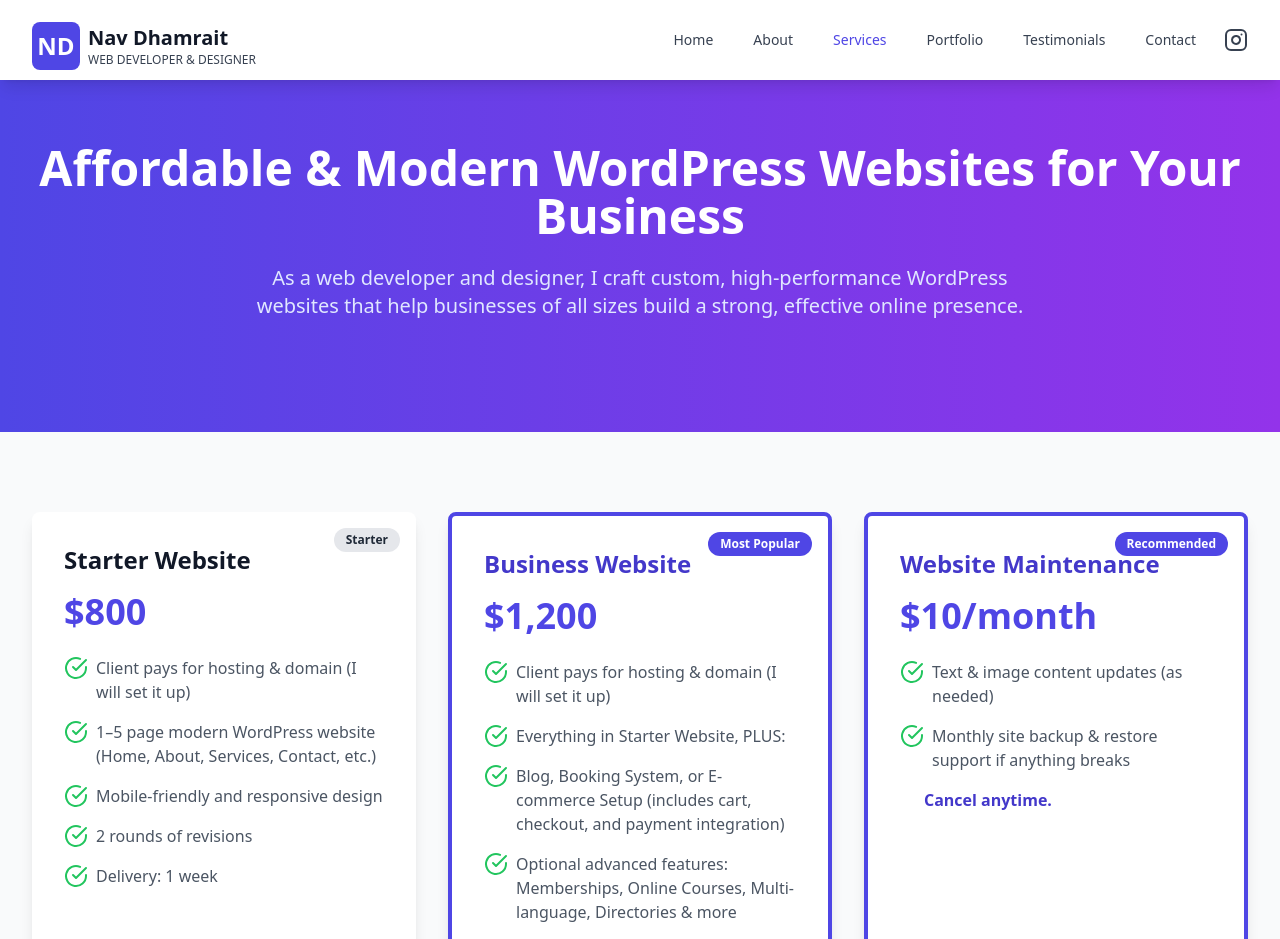
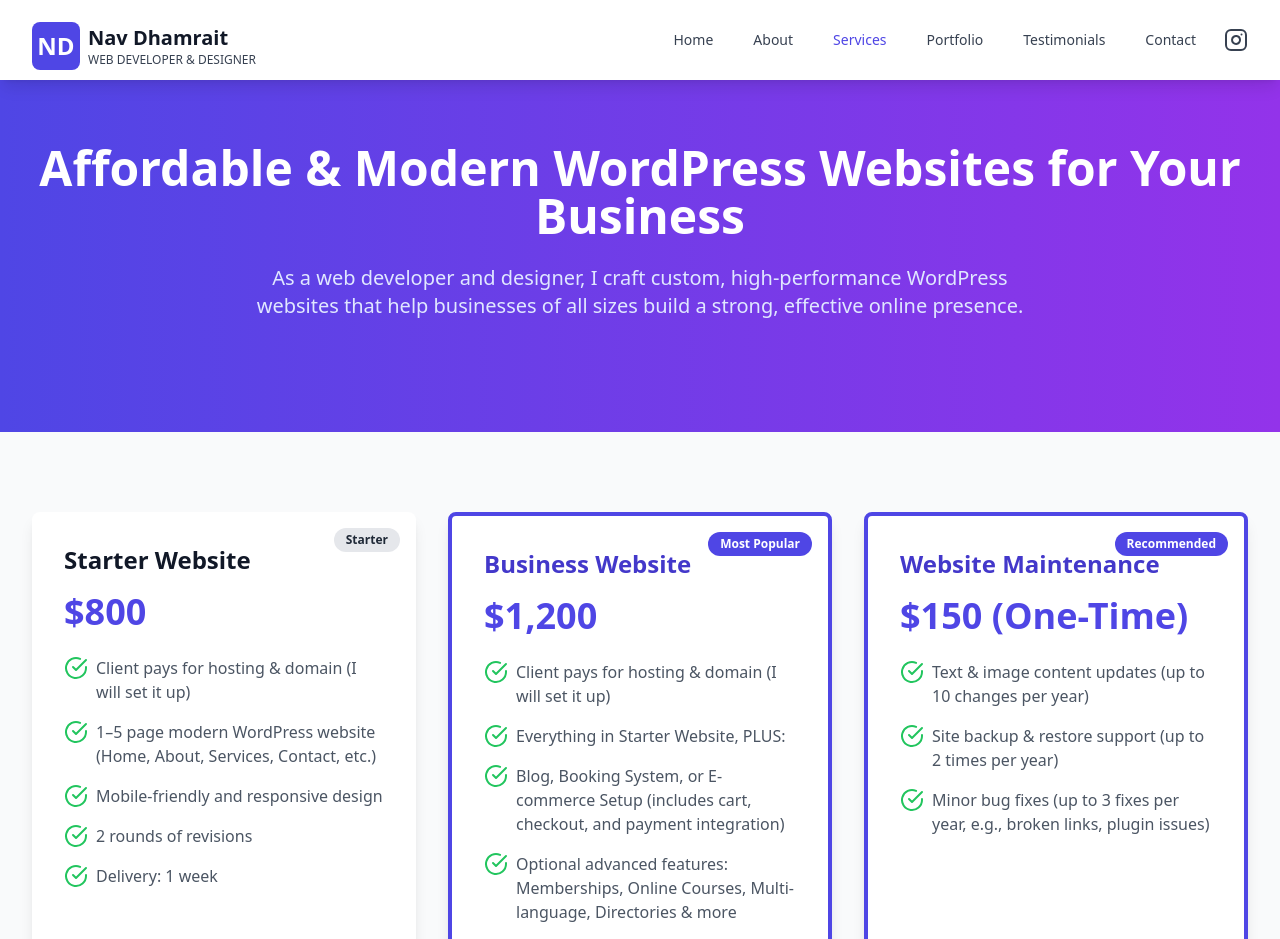
Before and after one commit to nav-commits/WebsiteBusiness, a React (Vite) app: page /services in a window 1280 px wide. Shown: the top 939 px of the page. Built offline with nearby package versions, Linux system fonts and the light colour scheme.

Commit message:
fixed package

```diff
--- a/src/pages/Services.tsx
+++ b/src/pages/Services.tsx
@@ -29,10 +29,11 @@ const Services = () => {
     },
     {
       title: "Website Maintenance",
-      price: "$10/month",
+      price: "$150 (One-Time)",
       features: [
-        "Text & image content updates (as needed)",
-        "Monthly site backup & restore support if anything breaks",
+        "Text & image content updates (up to 10 changes per year)",
+        "Site backup & restore support (up to 2 times per year)",
+        "Minor bug fixes (up to 3 fixes per year, e.g., broken links, plugin issues)",
       ],
     },
     {
@@ -126,16 +127,10 @@ const Services = () => {
                         </li>
                       ))}
                     </ul>
-                    {pkg.title === "Website Maintenance" && (
-                      <p className="text-md text-gray-500 font-bold mt-4 pl-6 text-indigo-700">
-                        Cancel anytime.
-                      </p>
-                    )}
                   </div>
                   <div className="p-8">
-                    {/* Stripe Payment Link */}
                     <Link
-                       to="/contact"
+                      to="/contact"
                       className="block w-full text-center px-6 py-3 text-base font-medium rounded-md text-white bg-indigo-600 hover:bg-indigo-700"
                     >
                       Get Started
```
